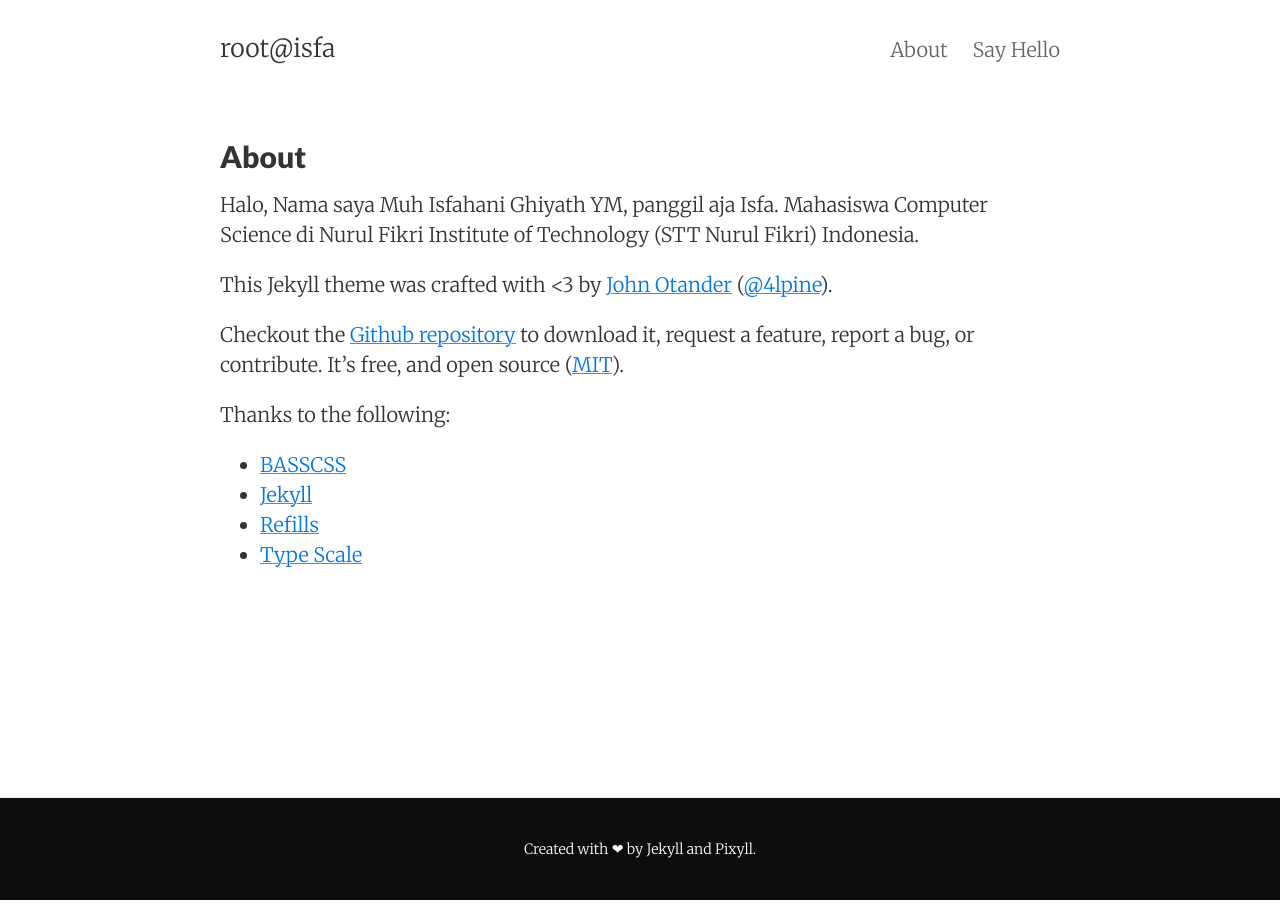
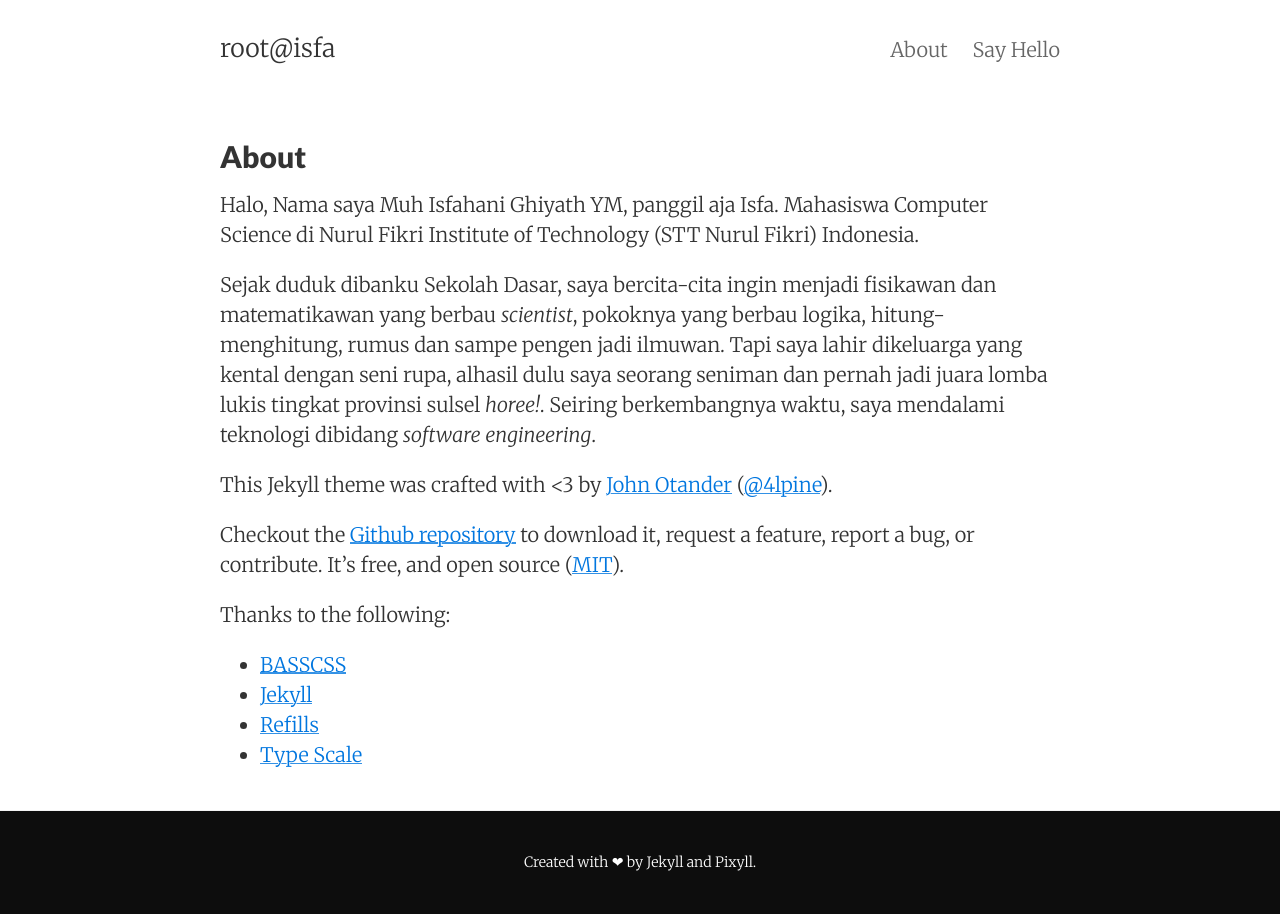
Before and after one commit to isfaaghyth/isfaaghythh.github.io, a Jekyll site: the page built from about.md, in a window 1280 px wide. Built offline with Jekyll 4.4.1, drawn with Linux system fonts in a browser that asks for light colours.

Commit message:
about blog

```diff
--- a/about.md
+++ b/about.md
@@ -6,6 +6,8 @@ tags: about
 ---
 
 Halo, Nama saya Muh Isfahani Ghiyath YM, panggil aja Isfa. Mahasiswa Computer Science di Nurul Fikri Institute of Technology (STT Nurul Fikri) Indonesia.
+
+Sejak duduk dibanku Sekolah Dasar, saya bercita-cita ingin menjadi fisikawan dan matematikawan yang berbau *scientist*, pokoknya yang berbau logika, hitung-menghitung, rumus dan sampe pengen jadi ilmuwan. Tapi saya lahir dikeluarga yang kental dengan seni rupa, alhasil dulu saya seorang seniman dan pernah jadi juara lomba lukis tingkat provinsi sulsel *horee!*. Seiring berkembangnya waktu, saya mendalami teknologi dibidang *software engineering*.
 
 This Jekyll theme was crafted with <3 by [John Otander](http://johnotander.com)
 ([@4lpine](https://twitter.com/4lpine)).
```
